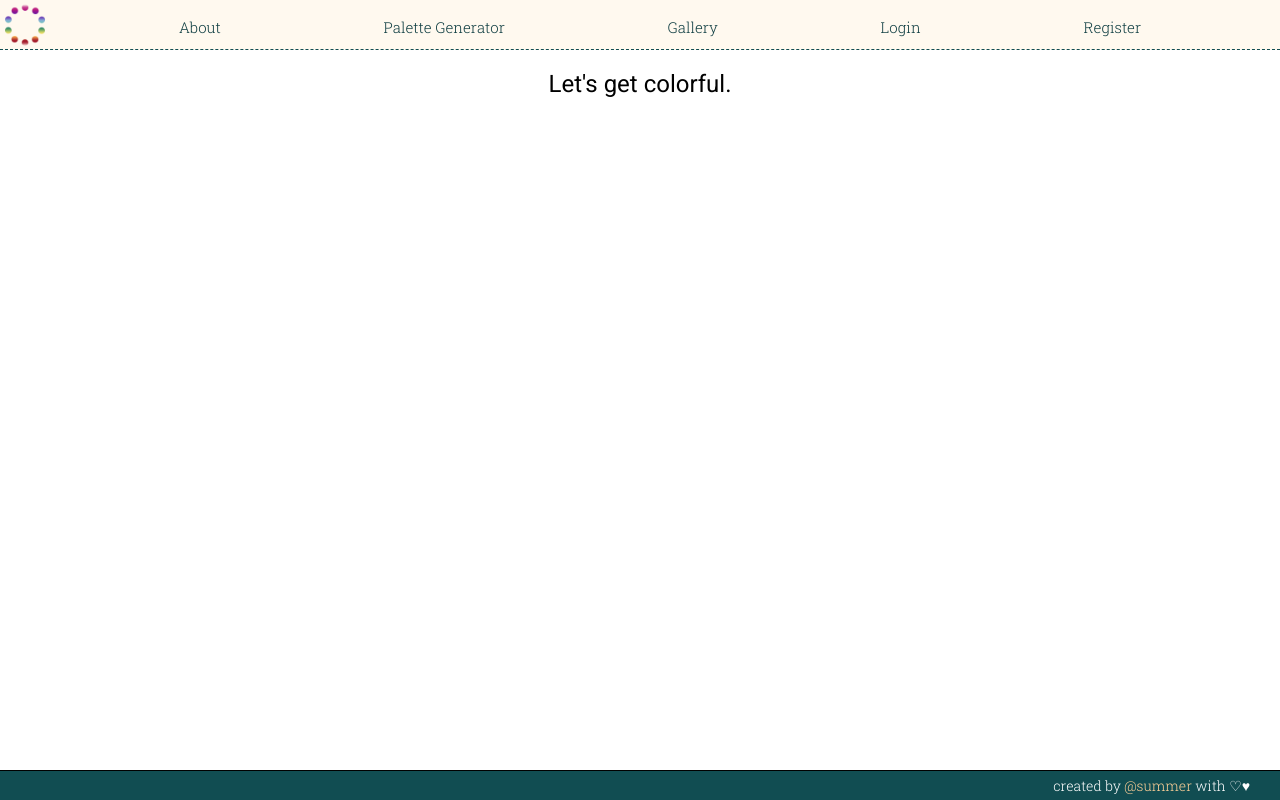
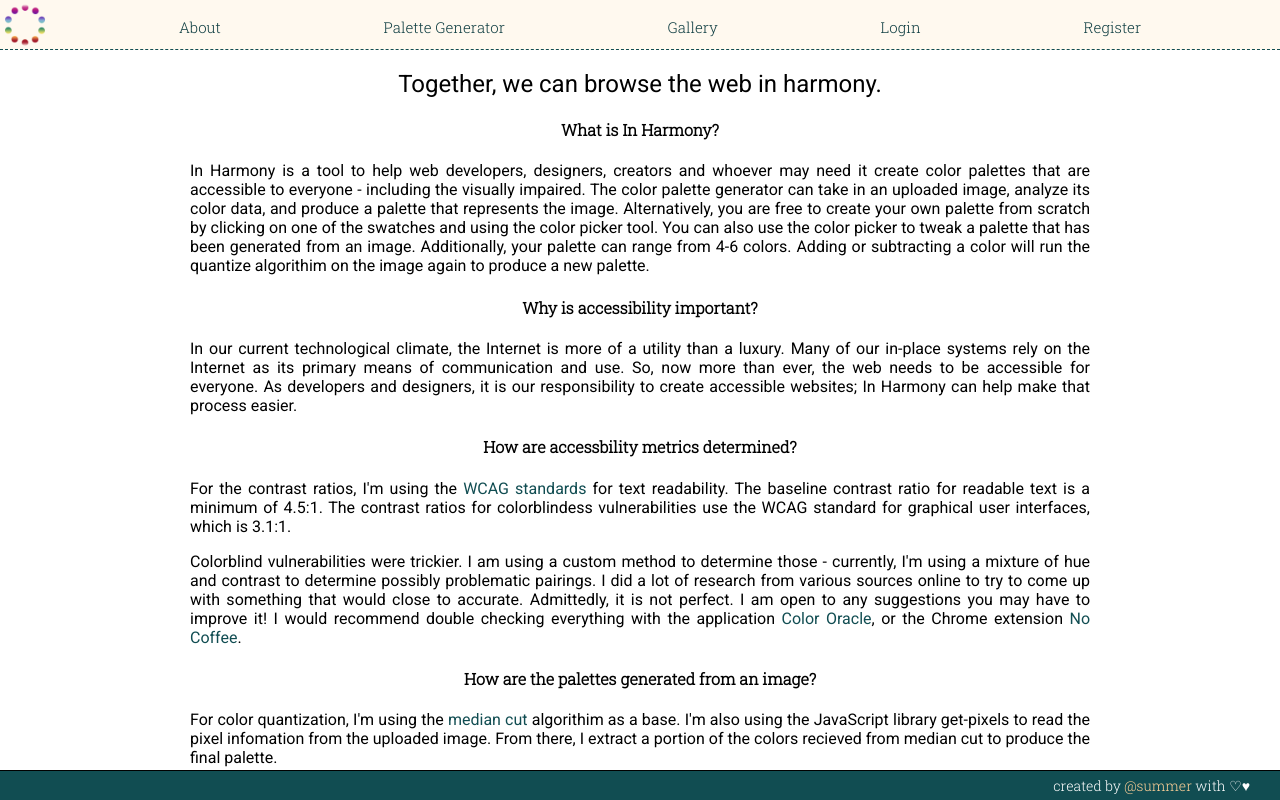
Before and after one commit to Rizz0S/in-harmony, a React (Create React App) app: page /about in a window 1280 px wide. Built offline with nearby package versions, Linux system fonts and the light colour scheme; no server answers; what react-debounce-render would draw is missing.

Commit message:
add about page content

```diff
--- a/src/App.css
+++ b/src/App.css
@@ -564,21 +564,16 @@ a, a:visited {
   max-width: 900px;
   margin: auto;
 }
-.about-paragraph {
+.about p {
   /* padding: 0 300px; */
+  font-family: 'Roboto', sans-serif;
   text-align: justify;
 }
 
-.about-rules {
-  max-width: 400px;
-  margin: auto;
-  justify-self: center;
-  /* padding-left: 300px; */
-}
 
 .about a, .about a:visited {
-  color: rgb(43, 94, 131);
-  text-decoration-style: dashed;
+  color: #114d52;
+  text-decoration-style: dotted;
 }
 
 @keyframes fade-in {
--- a/src/Static/About.jsx
+++ b/src/Static/About.jsx
@@ -3,7 +3,30 @@ import React from 'react';
 const About = () => {
   return (
     <div className="about">
-      <h2>Let's get colorful.</h2>
+      <h2>Together, we can browse the web in harmony.</h2>
+
+      <h4>What is In Harmony?</h4>
+      <p>In Harmony is a tool to help web developers, designers, creators and whoever may need it create color palettes that are accessible to everyone - including the visually impaired. The color palette generator can take in an uploaded image, analyze its color data, and produce a palette that represents the image. Alternatively, you are free to create your own palette from scratch by clicking on one of the swatches and using the color picker tool. You can also use the color picker to tweak a palette that has been generated from an image. Additionally, your palette can range from 4-6 colors. Adding or subtracting a color will run the quantize algorithim on the image again to produce a new palette.</p>
+
+      <h4>Why is accessibility important?</h4>
+      <p>In our current technological climate, the Internet is more of a utility than a luxury. Many of our in-place systems rely on the Internet as its primary means of communication and use. So, now more than ever, the web needs to be accessible for everyone. As developers and designers, it is our responsibility to create accessible websites; In Harmony can help make that process easier.</p>
+
+      <h4>How are accessbility metrics determined?</h4>
+      <p>For the contrast ratios, I'm using the <a href="https://www.w3.org/TR/UNDERSTANDING-WCAG20/visual-audio-contrast-contrast.html" target="blank">WCAG standards</a> for text readability. The baseline contrast ratio for readable text is a minimum of 4.5:1. The contrast ratios for colorblindess vulnerabilities use the WCAG standard for graphical user interfaces, which is 3.1:1.</p>
+
+      <p>Colorblind vulnerabilities were trickier. I am using a custom method to determine those - currently, I'm using a mixture of hue and contrast to determine possibly problematic pairings. I did a lot of research from various sources online to try to come up with something that would close to accurate. Admittedly, it is not perfect. I am open to any suggestions you may have to improve it! I would recommend double checking everything with the application <a href="https://colororacle.org/" target="blank">Color Oracle</a>, or the Chrome extension <a href="https://chrome.google.com/webstore/detail/nocoffee/jjeeggmbnhckmgdhmgdckeigabjfbddl?hl=en-US" target="blank"> No Coffee</a>.</p>
+
+
+      <h4>How are the palettes generated from an image?</h4>
+      <p>For color quantization, I'm using the <a href="https://en.wikipedia.org/wiki/Median_cut" target="blank">median cut</a> algorithim as a base. I'm also using the JavaScript library get-pixels to read the pixel infomation from the uploaded image. From there, I extract a portion of the colors recieved from median cut to produce the final palette.</p>
+
+      <h4>What was this website built with?</h4>
+      <p>I made this website with JavaScript, React, and Redux. I'm also utilizing the Javascript packages <a href=" https://iro.js.org/" target="blank">iro.js</a>, <a href="https://www.npmjs.com/package/get-pixels" target="blank">get-pixels</a>, <a href="https://www.npmjs.com/package/chroma-jschroma.js" target="blank">chroma.js</a>, <a href="https://www.npmjs.com/package/react-card-flip" target="blank">react-flip</a>, and <a href="https://www.npmjs.com/package/react-alert" target="blank">react-alert</a>. The back-end is built with Rails, postgresql, and complete with JWT Auth and B-Crypt password protection.
+      <br/>
+      The source code can be found <a href="https://github.com/Rizz0S/in-harmony-frontend" target="blank">here</a>.
+      </p>
+
+      <h4>This website was built to be accessible. Notice any problems? Contact me at srainrizzo@gmail.com and let me know.</h4>
     </div>
   )
 }
```
Also changed, not shown: 1 other file (tests, documents, lock files or other folders).
